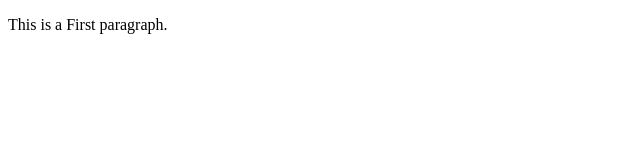
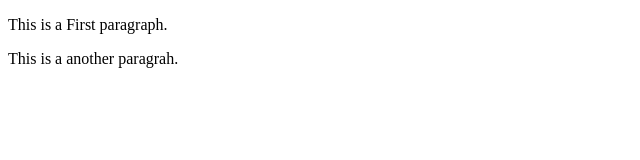
Before and after one commit to Vidhubala98/learning-git, a plain HTML site: page index.html in a window 1280 px wide. Shown: the whole page, without its empty margins (0-640 px from the left). Drawn offline with Linux system fonts and the light colour scheme.

Commit message:
added another p tag

```diff
--- a/index.html
+++ b/index.html
@@ -7,6 +7,7 @@
 
 <body>
     <p>This is a First paragraph.</p>
+    <p>This is a another paragrah.</p>
 </body>
 
 </html>
```
